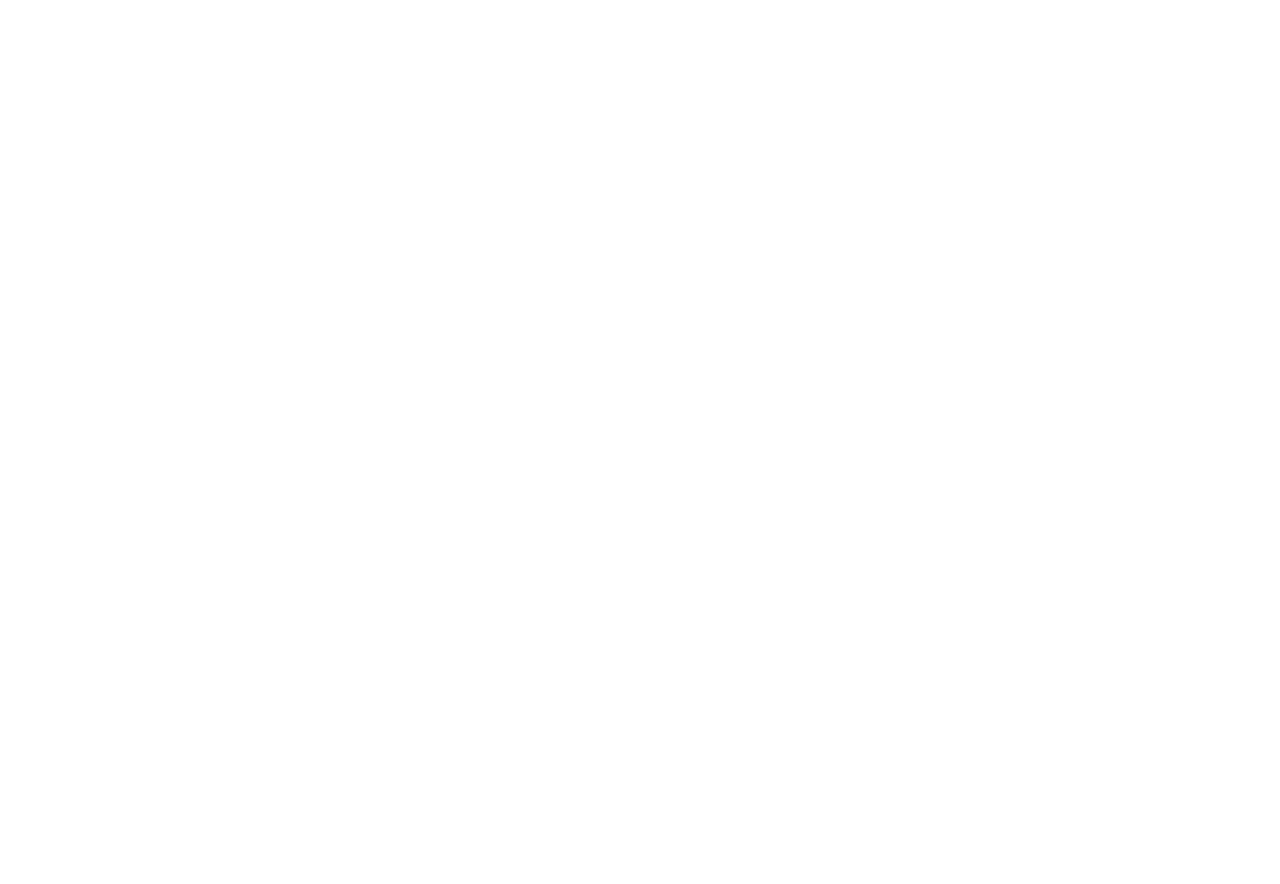
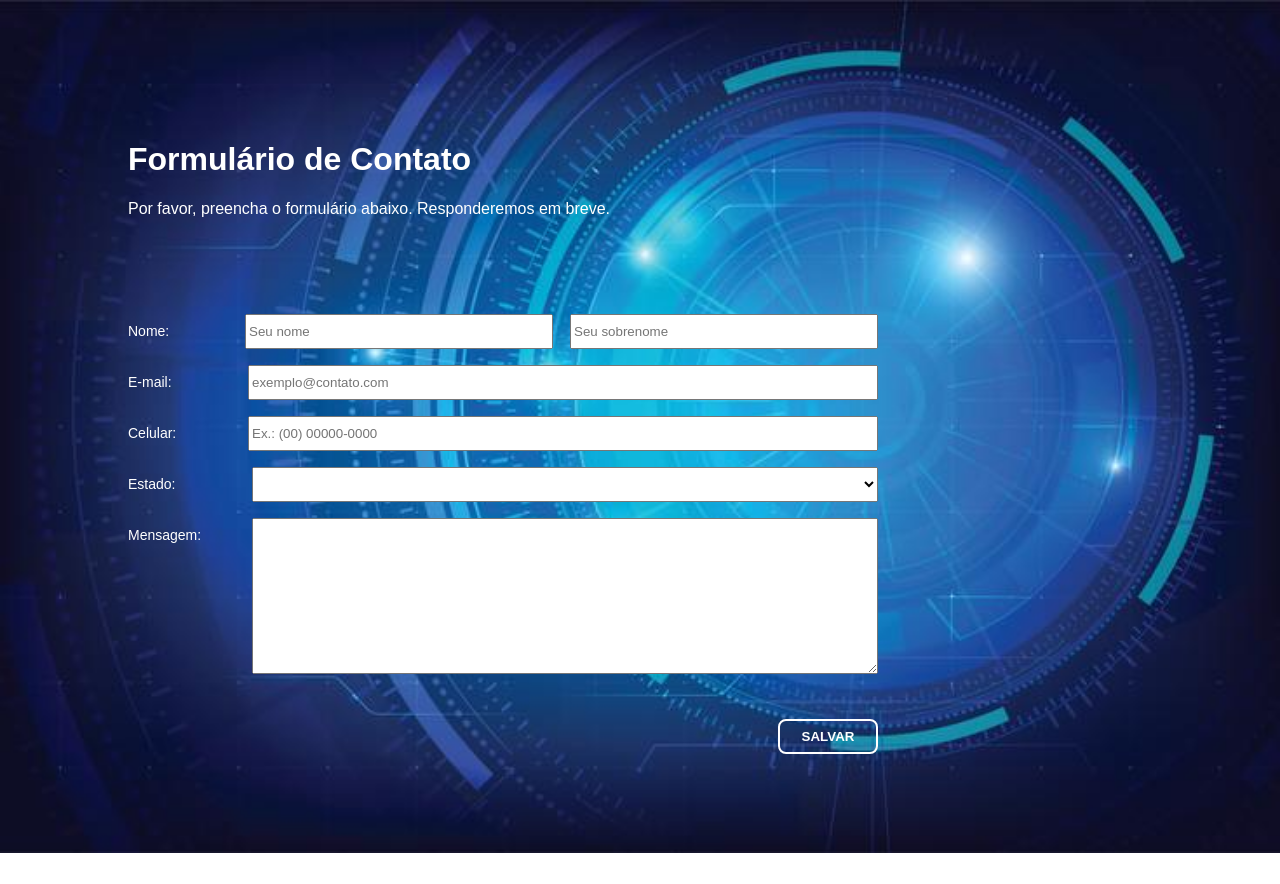
Before and after one commit to kellen-dev/garotas-que-programam, a plain HTML site: page index.html in a window 1280 px wide. Before the commit the page ends 800 px from the top, so only its background shows below. Drawn offline with Linux system fonts and the light colour scheme.

Commit message:
adicionando todos os arquivos (index, css com flexbox e img)

```diff
--- a/index.html
+++ b/index.html
@@ -1,15 +1,86 @@
 <!DOCTYPE html>
-<html lang="en">
+<html lang="pt-br">
 
 <head>
   <meta charset="UTF-8">
   <meta name="viewport" content="width=device-width, initial-scale=1.0">
   <meta http-equiv="X-UA-Compatible" content="ie=edge">
+  <link rel="stylesheet" href="/style.css">
   <title>Formulario de Contato</title>
 </head>
 
 <body>
 
+  <div class="main">
+    <div class="cabecalho">
+      <h1 class="titulo">Formulário de Contato</h1>
+      <p class="titulo2">Por favor, preencha o formulário abaixo. Responderemos em breve.</p>
+    </div>
+    <div class="form-contato">
+      <form action="" method="post" class="from-principal">
+        <div class="nome-sobrenome">
+          <label for="Nome" class="nome">Nome: </label>
+          <input type="text" name="Name" class="Nome" placeholder="Seu nome">
+          <input type="text" name="Sobrenome" class="sobrenome" placeholder="Seu sobrenome">
+        </div>
+        <br>
+        <div class="email">
+          <label for="email" class="seu-email">E-mail: </label>
+          <input type="email" name="email" class="email-valido" placeholder="exemplo@contato.com">
+        </div>
+        <br>
+        <div class="fone">
+          <label for="celular" class="telefone">Celular: </label>
+          <input type="phone" name="phone" class="contato-telefonico" placeholder="Ex.: (00) 00000-0000" maxlength="15">
+        </div>
+        <br>
+        <div class="estados-brasil">
+          <label for="estados-br" class="todos-estados">Estado: </label>
+          <select id="estados-br" name="estados" class="estados-brasileiros">
+            <option value="" disabled selected></option>
+            <option value="AC">Acre</option>
+            <option value="AL">Alagoas</option>
+            <option value="AP">Amapá</option>
+            <option value="AM">Amazonas</option>
+            <option value="BA">Bahia</option>
+            <option value="CE">Ceará</option>
+            <option value="DF">Distrito Federal</option>
+            <option value="ES">Espírito Santo</option>
+            <option value="GO">Goiás</option>
+            <option value="MA">Maranhão</option>
+            <option value="MT">Mato Grosso</option>
+            <option value="MS">Mato Grosso do Sul</option>
+            <option value="MG">Minas Gerais</option>
+            <option value="PA">Pará</option>
+            <option value="PB">Paraíba</option>
+            <option value="PR">Paraná</option>
+            <option value="PE">Pernambuco</option>
+            <option value="PI">Piauí</option>
+            <option value="RJ">Rio de Janeiro</option>
+            <option value="RN">Rio Grande do Norte</option>
+            <option value="RS">Rio Grande do Sul</option>
+            <option value="RO">Rondônia</option>
+            <option value="RR">Roraima</option>
+            <option value="SC">Santa Catarina</option>
+            <option value="SP">São Paulo</option>
+            <option value="SE">Sergipe</option>
+            <option value="TO">Tocantins</option>
+            <option value="EX">Estrangeiro</option>
+          </select>
+        </div>
+        <br>
+        <div class="texto-caixa">
+          <label for="mensagem" class="mensagem">Mensagem: </label>
+          <textarea name="texto" id="texto1" cols="42" rows="6" class="texto"></textarea>
+        </div>
+        <br>
+        <div class="botao">
+          <input type="submit" name="submit" value="SALVAR" class="enviar">
+        </div>
+      </form>
+    </div>
+  </div>
+
 </body>
 
 </html>
--- a/style.css
+++ b/style.css
@@ -0,0 +1,166 @@
+body {
+  background-image: url(./img/fundo03.jpg);
+  background-size: 100%;
+  background-repeat: no-repeat;
+}
+
+.main {
+  margin: 40px;
+  padding: 40px;
+  width: 90%;
+  height: 90%;
+  font-family: sans-serif;
+  display: flex;
+  flex-direction: column;
+  justify-content: center;
+}
+
+.cabecalho {
+  color: white;
+  margin: 20px;
+  padding: 20px;
+  width: 95%;
+  display: flex;
+  justify-content: flex-start;
+  flex-direction: column;
+}
+
+.titulo2 {
+  margin-top: 0;
+}
+
+.form-contato {
+  height: 450px;
+  margin: 20px;
+  padding: 20px;
+  font-size: 14px;
+  color: white;
+  display: flex;
+  justify-content: flex-start;
+}
+
+
+/*CAMPO NOME*/
+.nome-sobrenome {
+  width: 750px;
+  height: 35px;
+  display: flex;
+  justify-content: space-between;
+}
+
+.nome {
+  display: flex;
+  align-items: center;
+  width: 100px;
+}
+
+.Nome {
+  width: 300px;
+}
+
+.sobrenome {
+  width: 300px;
+}
+
+/*CAMPO EMAIL*/
+
+.email {
+  width: 750px;
+  height: 35px;
+  display: flex;
+  justify-content: space-between;
+}
+
+.seu-email {
+  display: flex;
+  align-items: center;
+  width: 100px;
+}
+
+.email-valido {
+  width: 622px;
+}
+
+/*CAMPO FONE*/
+
+.fone {
+  width: 750px;
+  height: 35px;
+  display: flex;
+  justify-content: space-between;
+}
+
+.telefone {
+  display: flex;
+  align-items: center;
+  width: 100px;
+}
+
+.contato-telefonico {
+  width: 622px;
+}
+
+
+/*CAMPO ESTADOS*/
+
+.estados-brasil {
+  width: 750px;
+  height: 35px;
+  display: flex;
+  justify-content: space-between;
+}
+
+.todos-estados {
+  display: flex;
+  align-items: center;
+  width: 100px;
+}
+
+.estados-brasileiros {
+  width: 626px;
+}
+
+
+/*CAMPO MENSAGEM*/
+
+.texto-caixa {
+  width: 750px;
+  height: 35px;
+  display: flex;
+  justify-content: space-between;
+}
+
+.mensagem {
+  display: flex;
+  align-items: center;
+  width: 100px;
+}
+
+.texto {
+  width: 620px;
+  height: 150px;
+}
+
+/*CAMPO BOTÃO*/
+
+.botao {
+  width: 750px;
+  height: 35px;
+  display: flex;
+}
+
+.enviar {
+  border: 2px solid white;
+  background: transparent;
+  color: white;
+  border-radius: 8px;
+  margin-top: 150px;
+  margin-left: 650px;
+  font-weight: bold;
+  cursor: pointer;
+  width: 110px;
+  height: 35px;
+  display: flex;
+  justify-content: center;
+
+}
```
Also changed, not shown: img/fundo.jpg (added), img/fundo02.jpg (added), img/fundo03.jpg (added).
